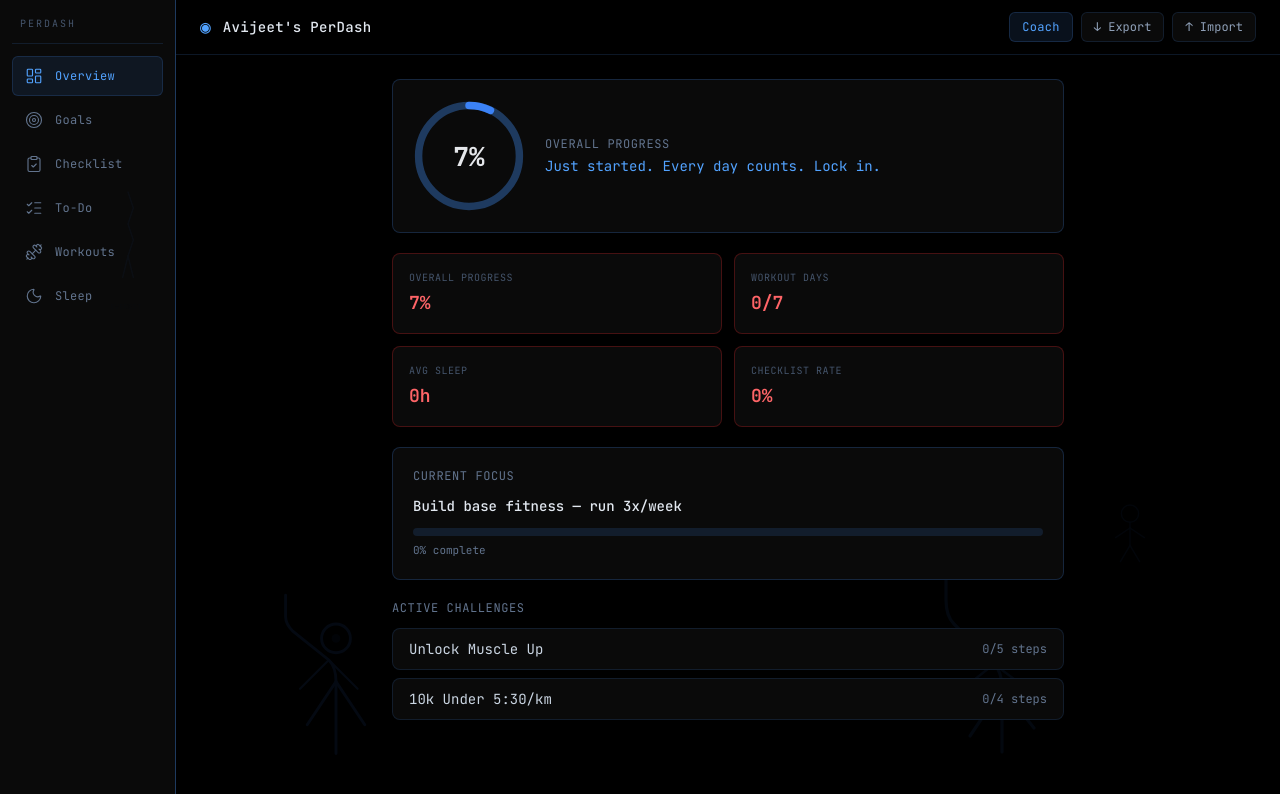
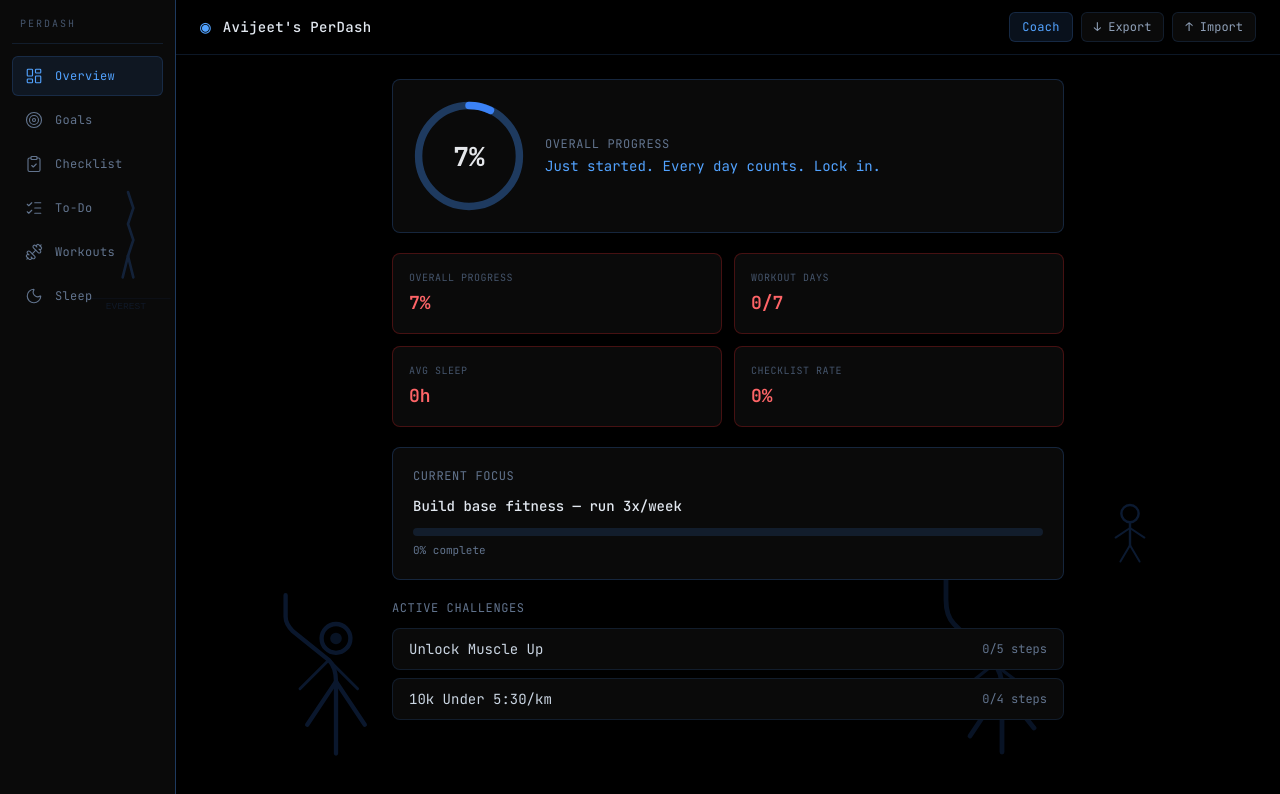
Before and after one commit to TheWhiteburn/PerDash, a React (Vite) app in the folder client/: page / in a window 1280 px wide. Shown: the top 794 px of the page. Built offline with nearby package versions, Linux system fonts and the light colour scheme; the HTML template or start-up script is replaced by a standard one.

Commit message:
Boost BG silhouettes: 2-3x opacity, thicker strokes

```diff
--- a/client/src/components/BackgroundScene.jsx
+++ b/client/src/components/BackgroundScene.jsx
@@ -4,64 +4,64 @@ export default function BackgroundScene() {
   return (
     <div className="fixed inset-0 pointer-events-none overflow-hidden z-0 select-none">
       <svg
-        className="absolute bottom-8 left-[15%] w-72 h-72 opacity-[0.07]"
+        className="absolute bottom-8 left-[15%] w-72 h-72 opacity-[0.18]"
         viewBox="0 0 200 200"
         fill="none"
       >
-        <path d="M100 190 L100 140 Q100 130 95 125 L70 105 Q65 100 65 95 L65 80" stroke="#3b82f6" strokeWidth="2" strokeLinecap="round" />
-        <circle cx="100" cy="110" r="10" stroke="#3b82f6" strokeWidth="2" fill="none" />
-        <line x1="100" y1="140" x2="80" y2="170" stroke="#3b82f6" strokeWidth="2" strokeLinecap="round" />
-        <line x1="100" y1="140" x2="120" y2="170" stroke="#3b82f6" strokeWidth="2" strokeLinecap="round" />
-        <line x1="95" y1="125" x2="75" y2="145" stroke="#3b82f6" strokeWidth="1.5" strokeLinecap="round" />
-        <line x1="95" y1="125" x2="115" y2="145" stroke="#3b82f6" strokeWidth="1.5" strokeLinecap="round" />
-        <g opacity="0.4">
-          <circle cx="100" cy="110" r="3" fill="#3b82f6">
+        <path d="M100 190 L100 140 Q100 130 95 125 L70 105 Q65 100 65 95 L65 80" stroke="#3b82f6" strokeWidth="3" strokeLinecap="round" />
+        <circle cx="100" cy="110" r="10" stroke="#3b82f6" strokeWidth="3" fill="none" />
+        <line x1="100" y1="140" x2="80" y2="170" stroke="#3b82f6" strokeWidth="3" strokeLinecap="round" />
+        <line x1="100" y1="140" x2="120" y2="170" stroke="#3b82f6" strokeWidth="3" strokeLinecap="round" />
+        <line x1="95" y1="125" x2="75" y2="145" stroke="#3b82f6" strokeWidth="2" strokeLinecap="round" />
+        <line x1="95" y1="125" x2="115" y2="145" stroke="#3b82f6" strokeWidth="2" strokeLinecap="round" />
+        <g opacity="0.8">
+          <circle cx="100" cy="110" r="4" fill="#3b82f6">
             <animate attributeName="cy" values="110;108;112;110" dur="2s" repeatCount="indefinite" />
           </circle>
         </g>
       </svg>
 
       <svg
-        className="absolute bottom-8 right-[18%] w-80 h-80 opacity-[0.06]"
+        className="absolute bottom-8 right-[18%] w-80 h-80 opacity-[0.15]"
         viewBox="0 0 200 200"
         fill="none"
       >
-        <path d="M170 190 L170 150 Q170 140 165 135 L140 110 Q135 105 135 95 L135 70" stroke="#3b82f6" strokeWidth="2" strokeLinecap="round" fill="none" />
-        <circle cx="170" cy="58" r="10" stroke="#3b82f6" strokeWidth="2" fill="none" />
-        <line x1="170" y1="150" x2="150" y2="180" stroke="#3b82f6" strokeWidth="2" strokeLinecap="round" />
-        <line x1="170" y1="150" x2="190" y2="175" stroke="#3b82f6" strokeWidth="2" strokeLinecap="round" />
-        <line x1="165" y1="135" x2="140" y2="155" stroke="#3b82f6" strokeWidth="1.5" strokeLinecap="round" />
-        <line x1="165" y1="135" x2="185" y2="150" stroke="#3b82f6" strokeWidth="1.5" strokeLinecap="round" />
-        <line x1="135" y1="70" x2="120" y2="60" stroke="#3b82f6" strokeWidth="1.5" strokeLinecap="round" />
-        <line x1="135" y1="70" x2="135" y2="55" stroke="#3b82f6" strokeWidth="1.5" strokeLinecap="round" />
-        <g opacity="0.3">
-          <circle cx="170" cy="58" r="3" fill="#3b82f6" />
+        <path d="M170 190 L170 150 Q170 140 165 135 L140 110 Q135 105 135 95 L135 70" stroke="#3b82f6" strokeWidth="3" strokeLinecap="round" fill="none" />
+        <circle cx="170" cy="58" r="10" stroke="#3b82f6" strokeWidth="3" fill="none" />
+        <line x1="170" y1="150" x2="150" y2="180" stroke="#3b82f6" strokeWidth="3" strokeLinecap="round" />
+        <line x1="170" y1="150" x2="190" y2="175" stroke="#3b82f6" strokeWidth="3" strokeLinecap="round" />
+        <line x1="165" y1="135" x2="140" y2="155" stroke="#3b82f6" strokeWidth="2" strokeLinecap="round" />
+        <line x1="165" y1="135" x2="185" y2="150" stroke="#3b82f6" strokeWidth="2" strokeLinecap="round" />
+        <line x1="135" y1="70" x2="120" y2="60" stroke="#3b82f6" strokeWidth="2" strokeLinecap="round" />
+        <line x1="135" y1="70" x2="135" y2="55" stroke="#3b82f6" strokeWidth="2" strokeLinecap="round" />
+        <g opacity="0.6">
+          <circle cx="170" cy="58" r="4" fill="#3b82f6" />
         </g>
       </svg>
 
       <svg
-        className="absolute top-[20%] left-[5%] w-32 h-40 opacity-[0.04]"
+        className="absolute top-[20%] left-[5%] w-32 h-40 opacity-[0.2]"
         viewBox="0 0 100 150"
         fill="none"
       >
-        <polyline points="50,30 55,45 50,60 55,75 50,90" stroke="#3b82f6" strokeWidth="1.5" strokeLinecap="round" fill="none" />
-        <line x1="50" y1="90" x2="45" y2="110" stroke="#3b82f6" strokeWidth="1.5" strokeLinecap="round" />
-        <line x1="50" y1="90" x2="55" y2="110" stroke="#3b82f6" strokeWidth="1.5" strokeLinecap="round" />
-        <text x="48" y="140" fill="#3b82f6" fontSize="7" opacity="0.4" fontFamily="monospace" textAnchor="middle">EVEREST</text>
-        <line x1="10" y1="130" x2="90" y2="130" stroke="#3b82f6" strokeWidth="0.5" opacity="0.2" />
+        <polyline points="50,30 55,45 50,60 55,75 50,90" stroke="#3b82f6" strokeWidth="2.5" strokeLinecap="round" fill="none" />
+        <line x1="50" y1="90" x2="45" y2="110" stroke="#3b82f6" strokeWidth="2.5" strokeLinecap="round" />
+        <line x1="50" y1="90" x2="55" y2="110" stroke="#3b82f6" strokeWidth="2.5" strokeLinecap="round" />
+        <text x="48" y="140" fill="#3b82f6" fontSize="9" opacity="0.6" fontFamily="monospace" textAnchor="middle">EVEREST</text>
+        <line x1="10" y1="130" x2="90" y2="130" stroke="#3b82f6" strokeWidth="0.75" opacity="0.4" />
       </svg>
 
       <svg
-        className="absolute top-[60%] right-[8%] w-24 h-24 opacity-[0.04]"
+        className="absolute top-[60%] right-[8%] w-24 h-24 opacity-[0.2]"
         viewBox="0 0 100 100"
         fill="none"
       >
-        <circle cx="50" cy="35" r="9" stroke="#3b82f6" strokeWidth="1.5" fill="none" />
-        <line x1="50" y1="44" x2="50" y2="68" stroke="#3b82f6" strokeWidth="1.5" strokeLinecap="round" />
-        <line x1="50" y1="50" x2="35" y2="60" stroke="#3b82f6" strokeWidth="1.5" strokeLinecap="round" />
-        <line x1="50" y1="50" x2="65" y2="60" stroke="#3b82f6" strokeWidth="1.5" strokeLinecap="round" />
-        <line x1="50" y1="68" x2="40" y2="85" stroke="#3b82f6" strokeWidth="1.5" strokeLinecap="round" />
-        <line x1="50" y1="68" x2="60" y2="85" stroke="#3b82f6" strokeWidth="1.5" strokeLinecap="round" />
+        <circle cx="50" cy="35" r="9" stroke="#3b82f6" strokeWidth="2.5" fill="none" />
+        <line x1="50" y1="44" x2="50" y2="68" stroke="#3b82f6" strokeWidth="2.5" strokeLinecap="round" />
+        <line x1="50" y1="50" x2="35" y2="60" stroke="#3b82f6" strokeWidth="2" strokeLinecap="round" />
+        <line x1="50" y1="50" x2="65" y2="60" stroke="#3b82f6" strokeWidth="2" strokeLinecap="round" />
+        <line x1="50" y1="68" x2="40" y2="85" stroke="#3b82f6" strokeWidth="2" strokeLinecap="round" />
+        <line x1="50" y1="68" x2="60" y2="85" stroke="#3b82f6" strokeWidth="2" strokeLinecap="round" />
       </svg>
     </div>
   );
```
